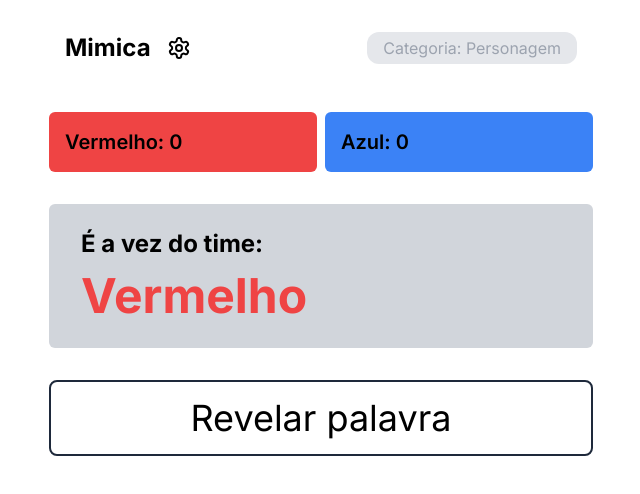
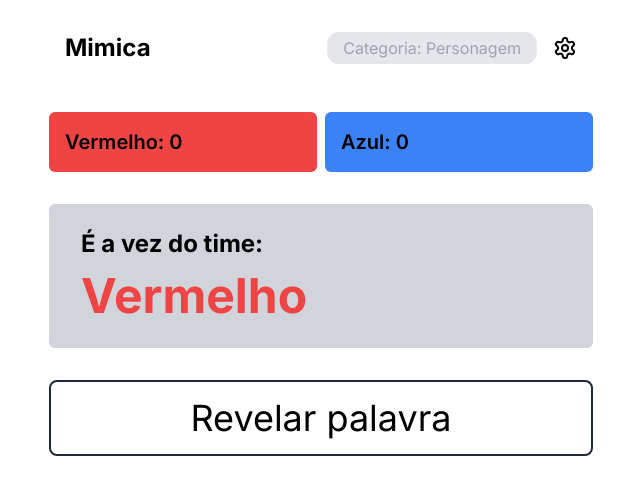
Before and after one commit to gabrielrguarini/mimica, a Next.js app: page / in a window 1280 px wide. Shown: the top 494 px of the page, without its empty margins (319-959 px from the left). Built offline with nearby package versions, Linux system fonts and the light colour scheme.

Commit message:
fix: fixing cancel button

```diff
--- a/src/app/page.tsx
+++ b/src/app/page.tsx
@@ -55,7 +55,10 @@ export default function Home() {
         >
           <div className="flex justify-between items-center p-4">
             <h1 className="text-2xl font-bold mr-4">Mimica</h1>
-            <button className="mr-auto" onClick={() => setSettings(true)}>
+            <span className="ml-auto mr-4 text-base text-gray-400 bg-gray-200 px-4 py-1 rounded-xl capitalize">
+              Categoria: {words[indexWord].categories}
+            </span>
+            <button className="" onClick={() => setSettings(!settings)}>
               <Settings />
             </button>
             {settings && (
@@ -65,9 +68,6 @@ export default function Home() {
                 setVisible={setSettings}
               />
             )}
-            <span className="text-base text-gray-400 bg-gray-200 px-4 py-1 rounded-xl capitalize">
-              Categoria: {words[indexWord].categories}
-            </span>
           </div>
           <div className="flex gap-2 w-full m-auto font-semibold">
             <p className="text-xl bg-red-500 p-4 rounded-md w-1/2">
--- a/src/components/settings.tsx
+++ b/src/components/settings.tsx
@@ -31,13 +31,13 @@ export default function SettingsWrapper({
             setTimeLeft(value);
             setVisible(false);
           }}
-          className="bg-slate-950 text-white px-4 py-2 rounded-md"
+          className="bg-slate-900 text-white px-4 py-2 rounded-md"
         >
           Salvar
         </button>
         <button
+          className="border-2 border-slate-900 px-4 py-2 rounded-md"
           onClick={(e) => {
-            setTimeLeft(value);
             setVisible(false);
           }}
         >
```
